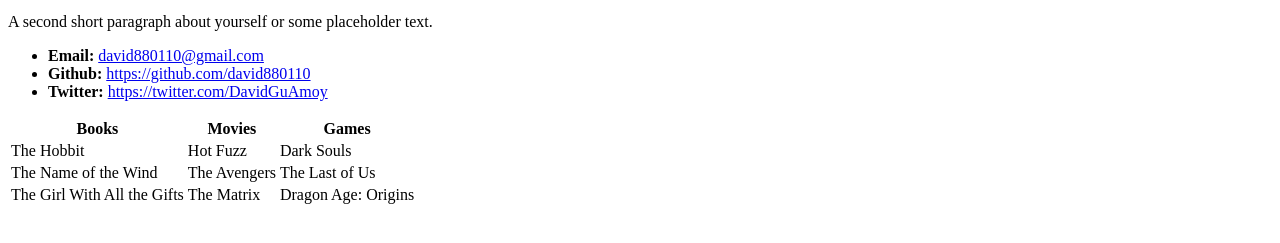
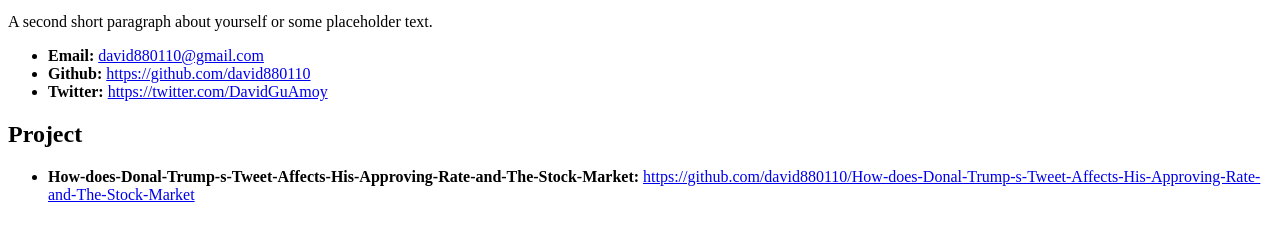
Before and after one commit to david880110/david880110.github.io, a plain HTML site: page index.html in a window 1280 px wide. Shown: the part 421-664 px from the top of the page. Drawn offline with Linux system fonts and the light colour scheme.

Commit message:
add project

```diff
--- a/index.html
+++ b/index.html
@@ -19,29 +19,11 @@
     <li><strong>Github:</strong> <a href="#">https://github.com/david880110</a></li>
     <li><strong>Twitter:</strong> <a href="#">https://twitter.com/DavidGuAmoy</a></li>
   </ul>
+  <h2>Project</h2>
+  <ul>
+    <li><strong>How-does-Donal-Trump-s-Tweet-Affects-His-Approving-Rate-and-The-Stock-Market:</strong> <a href="#">https://github.com/david880110/How-does-Donal-Trump-s-Tweet-Affects-His-Approving-Rate-and-The-Stock-Market</a></li>
 
-  <table>
-    <tr>
-      <th>Books</th>
-      <th>Movies</th>
-      <th>Games</th>
-    </tr>
-    <tr>
-      <td>The Hobbit</td>
-      <td>Hot Fuzz</td>
-      <td>Dark Souls</td>
-    </tr>
-    <tr>
-      <td>The Name of the Wind</td>
-      <td>The Avengers</td>
-      <td>The Last of Us</td>
-    </tr>
-    <tr>
-      <td>The Girl With All the Gifts</td>
-      <td>The Matrix</td>
-      <td>Dragon Age: Origins</td>
-    </tr>
-  </table>
+  </ul>
 
 </body>
 
```
